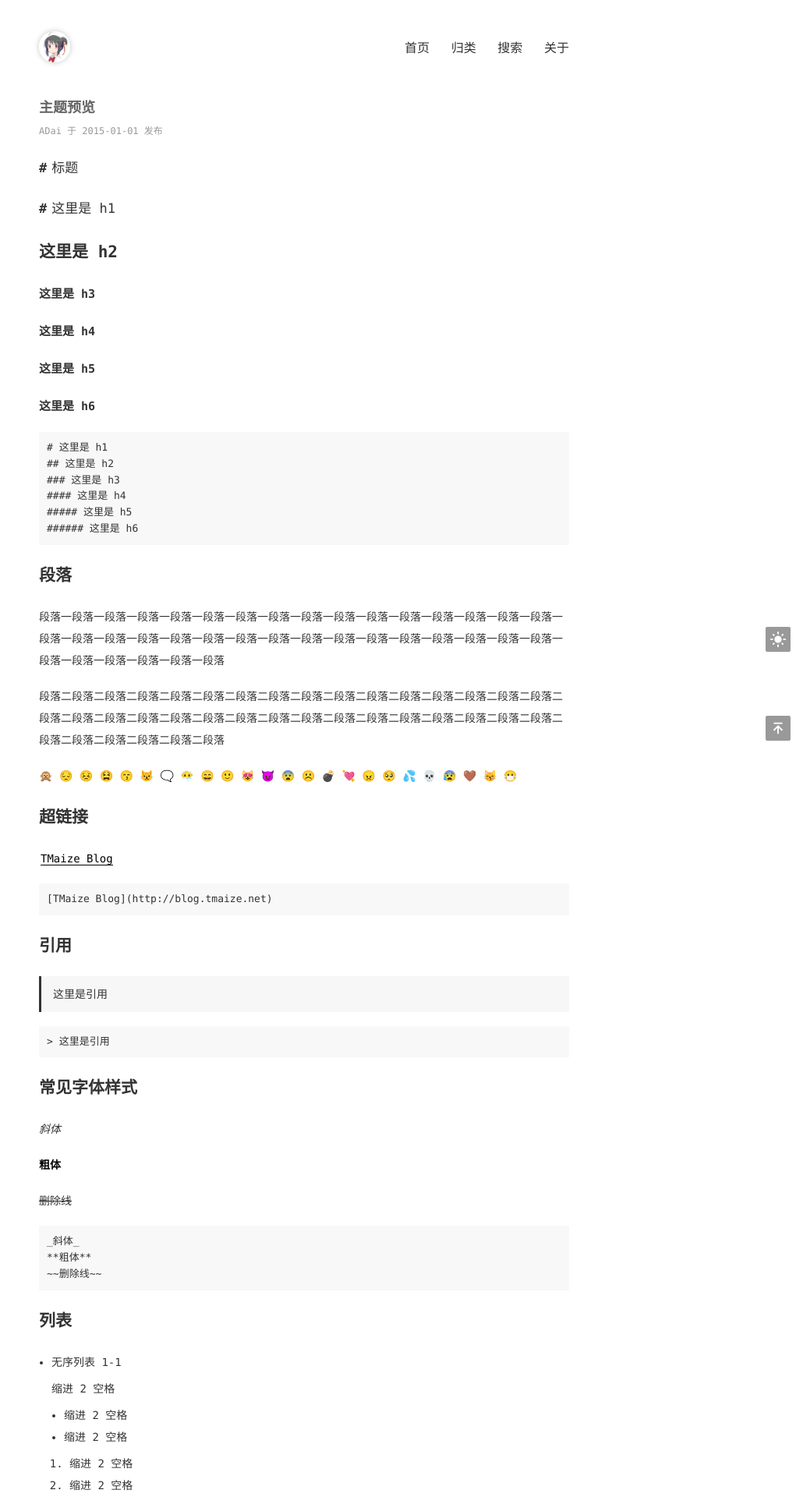
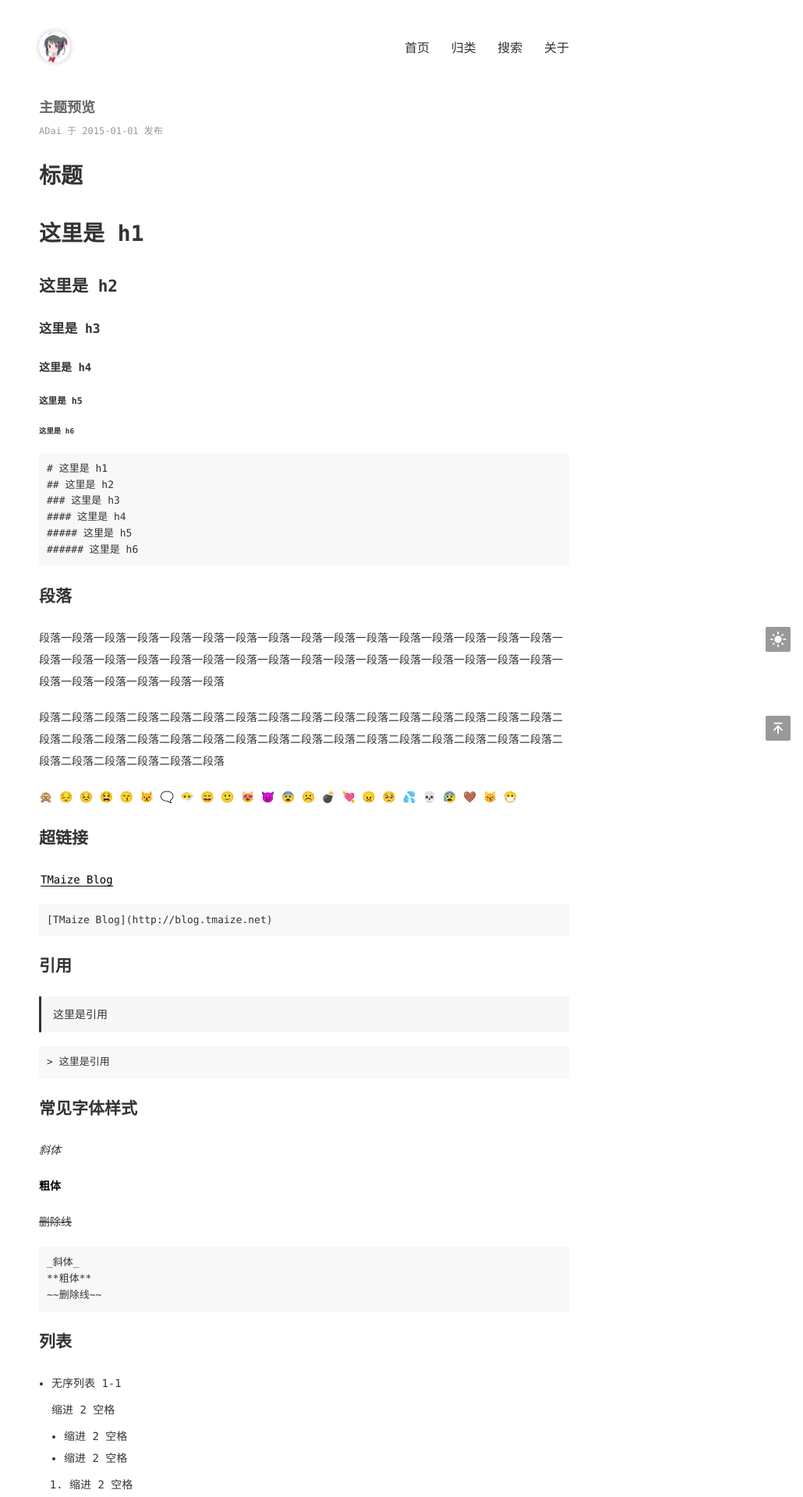
Before and after one commit to ADai00/ADai00.github.io, a Jekyll site: the page built from _posts/2015-01-01-主题预览.md, in a window 1280 px wide. Shown: the top 1920 px of the page at 78% size, without its empty margins (250-1280 px from the left). Built offline with Jekyll 4.4.1, drawn with Linux system fonts in a browser that asks for light colours; formulas are drawn with MathJax 3.

Commit message:
feat: 样式调整

```diff
--- a/static/css/post.css
+++ b/static/css/post.css
@@ -19,13 +19,15 @@
   margin: 0;
   width: 100%;
 }
-.page-post .post h1{
+/*.page-post .post h1,
+.page-post .post h2 {
   font-weight: normal;
   font-size: 17px;
   position: relative;
   cursor: pointer;
 }
-.page-post .post h1::before {
+.page-post .post h1::before,
+.page-post .post h2::before {
   content: '#';
   top: 0;
   font-weight: bold;
@@ -37,7 +39,7 @@
 .page-post h6 {
   font-size: 15px;
   font-weight: bold;
-}
+}*/
 .page-post blockquote {
   border-left: 3px solid #333333;
   background-color: #f7f7f7;
```
